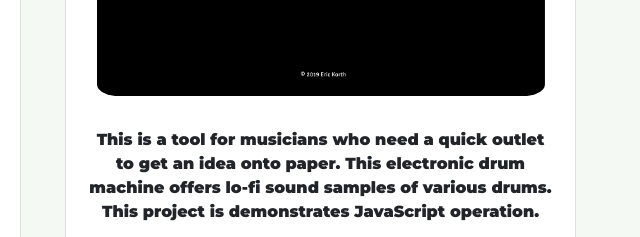
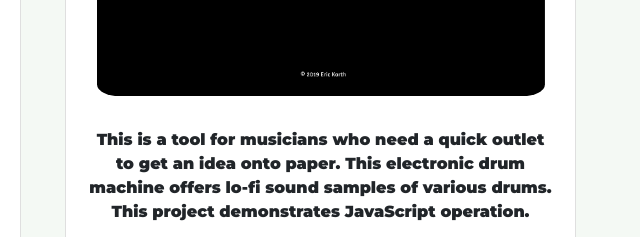
Before and after one commit to erickorth7/Portfolio, a plain HTML site: page index.html in a window 1280 px wide. Shown: the part 3720-3957 px from the top of the page, 597-1237 px from the left. Drawn offline with nearby package versions, Linux system fonts and the light colour scheme.

Commit message:
Updated App Description

```diff
--- a/index.html
+++ b/index.html
@@ -227,7 +227,7 @@
 
           <div class="card-body">
             <img class="webAppImage" src="images/drum-machine.png">
-            <p class="appDescription">This is a tool for musicians who need a quick outlet to get an idea onto paper. This electronic drum machine offers lo-fi sound samples of various drums. This project is demonstrates JavaScript operation.</p>
+            <p class="appDescription">This is a tool for musicians who need a quick outlet to get an idea onto paper. This electronic drum machine offers lo-fi sound samples of various drums. This project demonstrates JavaScript operation.</p>
             <h3>Skills Used:</h3>
             <p>JavaScript</p>
             <p>HTML</p>
```
